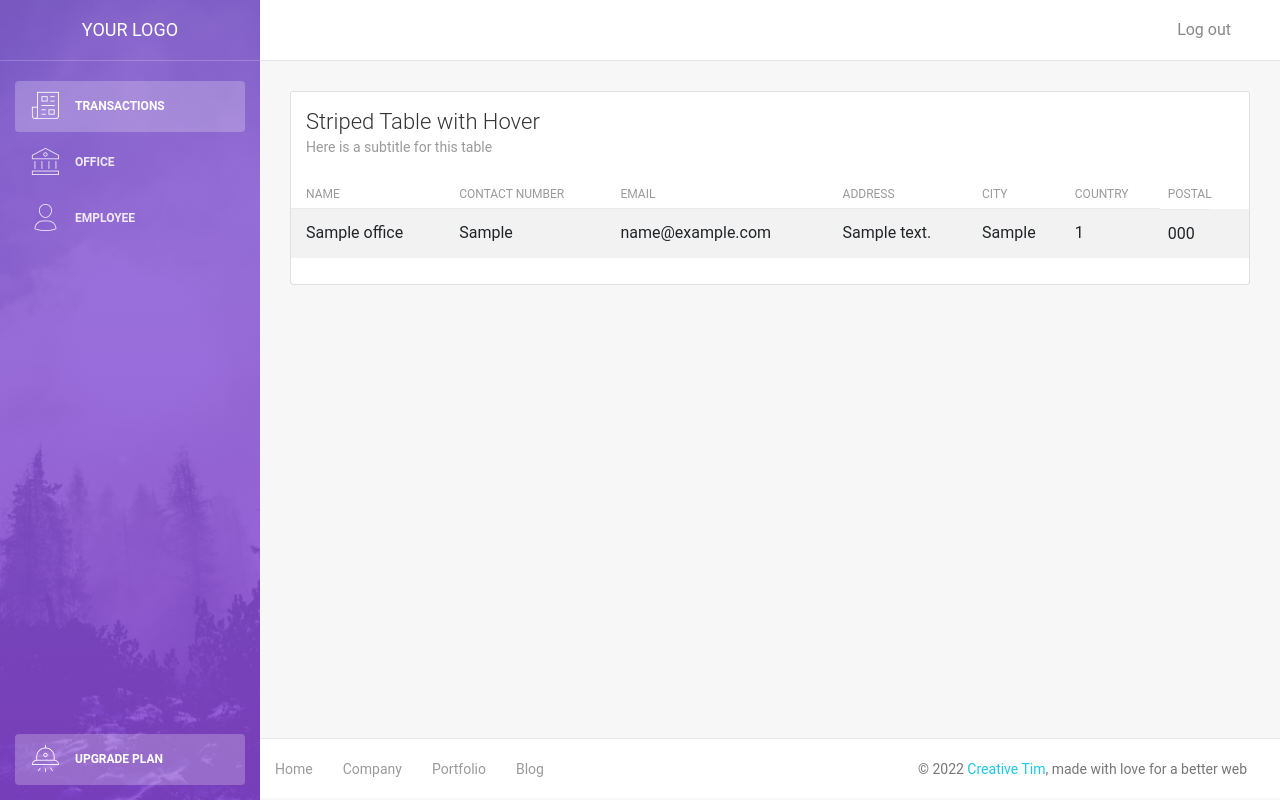
After one commit to maemendoza123/recordsapp, a PHP site: page /office.php in a window 1280 px wide. The commit adds this page. Run offline with PHP 8.4, Linux system fonts and the light colour scheme; tables that the repository leaves empty or names only in its code hold one stand-in row (values such as "Sample post"); some libraries are stand-ins or nearby versions.

Commit message:
done directory_navsidebar,database config,and list of office

```diff
--- /dev/null
+++ b/config/config.php
@@ -0,0 +1,6 @@
+<?php
+define ('ROOT_URL', 'http://127.0.0.1:8000');
+define ('DB_HOST' , 'localhost');
+define ('DB_USER' , 'root');
+define ('DB_PASS' , '');
+define ('DB_NAME' , 'recordsapp_db');
--- /dev/null
+++ b/config/db.php
@@ -0,0 +1,8 @@
+<?php
+
+$conn = mysqli_connect(DB_HOST, DB_USER, DB_PASS, DB_NAME);
+
+if(mysqli_connect_errno()){
+    echo 'Failed to connect to MySQL' . mysqli_connect_errno();
+
+}
--- /dev/null
+++ b/includes/navbar.php
@@ -0,0 +1,68 @@
+
+
+
+<nav class="navbar navbar-expand-lg " color-on-scroll="500">
+                <div class="container-fluid">
+                    <!-- <a class="navbar-brand" href="#pablo">Template</a>
+                    <button href="" class="navbar-toggler navbar-toggler-right" type="button" data-toggle="collapse" aria-controls="navigation-index" aria-expanded="false" aria-label="Toggle navigation">
+                        <span class="navbar-toggler-bar burger-lines"></span>
+                        <span class="navbar-toggler-bar burger-lines"></span>
+                        <span class="navbar-toggler-bar burger-lines"></span>
+                    </button> -->
+                    <div class="collapse navbar-collapse justify-content-end" id="navigation">
+                        <!-- <ul class="nav navbar-nav mr-auto">
+                            <li class="nav-item">
+                                <a href="#" class="nav-link" data-toggle="dropdown">
+                                    <i class="nc-icon nc-palette"></i>
+                                    <span class="d-lg-none">Dashboard</span>
+                                </a>
+                            </li>
+                            <li class="dropdown nav-item">
+                                <a href="#" class="dropdown-toggle nav-link" data-toggle="dropdown">
+                                    <i class="nc-icon nc-planet"></i>
+                                    <span class="notification">5</span>
+                                    <span class="d-lg-none">Notification</span>
+                                </a>
+                                <ul class="dropdown-menu">
+                                    <a class="dropdown-item" href="#">Notification 1</a>
+                                    <a class="dropdown-item" href="#">Notification 2</a>
+                                    <a class="dropdown-item" href="#">Notification 3</a>
+                                    <a class="dropdown-item" href="#">Notification 4</a>
+                                    <a class="dropdown-item" href="#">Another notification</a>
+                                </ul>
+                            </li>
+                            <li class="nav-item">
+                                <a href="#" class="nav-link">
+                                    <i class="nc-icon nc-zoom-split"></i>
+                                    <span class="d-lg-block">&nbsp;Search</span>
+                                </a>
+                            </li>
+                        </ul> -->
+                        <ul class="navbar-nav ml-auto">
+                            <!-- <li class="nav-item">
+                                <a class="nav-link" href="#pablo">
+                                    <span class="no-icon">Account</span>
+                                </a>
+                            </li>
+                            <li class="nav-item dropdown">
+                                <a class="nav-link dropdown-toggle" href="http://example.com" id="navbarDropdownMenuLink" data-toggle="dropdown" aria-haspopup="true" aria-expanded="false">
+                                    <span class="no-icon">Dropdown</span>
+                                </a>
+                                <div class="dropdown-menu" aria-labelledby="navbarDropdownMenuLink">
+                                    <a class="dropdown-item" href="#">Action</a>
+                                    <a class="dropdown-item" href="#">Another action</a>
+                                    <a class="dropdown-item" href="#">Something</a>
+                                    <a class="dropdown-item" href="#">Something else here</a>
+                                    <div class="divider"></div>
+                                    <a class="dropdown-item" href="#">Separated link</a>
+                                </div>
+                            </li> -->
+                            <li class="nav-item">
+                                <a class="nav-link" href="#pablo">
+                                    <span class="no-icon">Log out</span>
+                                </a>
+                            </li>
+                        </ul>
+                    </div>
+                </div>
+            </nav>
--- /dev/null
+++ b/includes/sidebar.php
@@ -0,0 +1,34 @@
+
+
+<div class="logo">
+                    <a href="javascript:;" class="simple-text">
+                      Your Logo
+                    </a>
+                </div>
+                <ul class="nav">
+                    <li class="nav-item active">
+                        <a class="nav-link" href="dashboard.html">
+                            <i class="nc-icon nc-icon nc-paper-2"></i>
+                            <p>Transactions</p>
+                        </a>
+                    </li>
+                    <li>
+                        <a class="nav-link" href="office.php">
+                            <i class="nc-icon nc-bank"></i>
+                            <p>Office</p>
+                        </a>
+                    </li>
+                    <li>
+                        <a class="nav-link" href="./user.html">
+                            <i class="nc-icon nc-single-02"></i>
+                            <p>Employee</p>
+                        </a>
+                    </li>
+
+                    <li class="nav-item active active-pro">
+                        <a class="nav-link active" href="javascript:;">
+                            <i class="nc-icon nc-alien-33"></i>
+                            <p>Upgrade Plan</p>
+                        </a>
+                    </li>
+                </ul>
--- a/template.html
+++ b/office.php
@@ -3,8 +3,8 @@
 
 <head>
     <meta charset="utf-8" />
-    <link rel="apple-touch-icon" sizes="76x76" href="../assets/img/apple-icon.png">
-    <link rel="icon" type="image/png" href="../assets/img/favicon.ico">
+    <link rel="apple-touch-icon" sizes="76x76" href="assets/img/apple-icon.png">
+    <link rel="icon" type="image/png" href="assets/img/favicon.ico">
     <meta http-equiv="X-UA-Compatible" content="IE=edge,chrome=1" />
     <title>Light Bootstrap Dashboard - Free Bootstrap 4 Admin Dashboard by Creative Tim</title>
     <meta content='width=device-width, initial-scale=1.0, maximum-scale=1.0, user-scalable=0, shrink-to-fit=no' name='viewport' />
@@ -12,13 +12,34 @@
     <link href="https://fonts.googleapis.com/css?family=Montserrat:400,700,200" rel="stylesheet" />
     <link rel="stylesheet" href="https://maxcdn.bootstrapcdn.com/font-awesome/latest/css/font-awesome.min.css" />
     <!-- CSS Files -->
-    <link href="../assets/css/bootstrap.min.css" rel="stylesheet" />
-    <link href="../assets/css/light-bootstrap-dashboard.css?v=2.0.0 " rel="stylesheet" />
+    <link href="assets/css/bootstrap.min.css" rel="stylesheet" />
+    <link href="assets/css/light-bootstrap-dashboard.css?v=2.0.0 " rel="stylesheet" />
     <!-- CSS Just for demo purpose, don't include it in your project -->
-    <link href="../assets/css/demo.css" rel="stylesheet" />
+    <link href="assets/css/demo.css" rel="stylesheet" />
 </head>
 
 <body>
+    <?php
+        require('config/config.php');
+        require('config/db.php');
+
+        // Create Query
+        $query = 'SELECT * FROM office ORDER BY name' ;
+
+        // Get the result
+        $result = mysqli_query($conn, $query);
+
+        // Fetch the data
+        $offices = mysqli_fetch_all($result, MYSQLI_ASSOC);
+
+        // Free result
+        mysqli_free_result($result);
+
+        // Close the connection
+        mysqli_close($conn);
+
+    ?>
+
     <div class="wrapper">
         <div class="sidebar" data-image="../assets/img/sidebar-5.jpg">
             <!--
@@ -27,7 +48,8 @@
         Tip 2: you can also add an image using data-image tag
     -->
             <div class="sidebar-wrapper">
-                <div class="logo">
+               <?php include('includes/sidebar.php'); ?>
+                <!-- <div class="logo">
                     <a href="javascript:;" class="simple-text">
                       Your Logo
                     </a>
@@ -52,12 +74,13 @@
                             <p>Upgrade plan</p>
                         </a>
                     </li>
-                </ul>
+                </ul> -->
             </div>
         </div>
         <div class="main-panel">
             <!-- Navbar -->
-            <nav class="navbar navbar-expand-lg " color-on-scroll="500">
+            <?php include('includes/navbar.php'); ?>
+            <!-- <nav class="navbar navbar-expand-lg " color-on-scroll="500">
                 <div class="container-fluid">
                     <a class="navbar-brand" href="#pablo">Template</a>
                     <button href="" class="navbar-toggler navbar-toggler-right" type="button" data-toggle="collapse" aria-controls="navigation-index" aria-expanded="false" aria-label="Toggle navigation">
@@ -121,11 +144,47 @@
                         </ul>
                     </div>
                 </div>
-            </nav>
+            </nav> -->
             <!-- End Navbar -->
             <div class="content">
                 <div class="container-fluid">
                     <div class="section">
+                    </div>
+                    <div class = "row">
+                    <div class="col-md-12">
+                            <div class="card strpied-tabled-with-hover">
+                                <div class="card-header ">
+                                    <h4 class="card-title">Striped Table with Hover</h4>
+                                    <p class="card-category">Here is a subtitle for this table</p>
+                                </div>
+                                <div class="card-body table-full-width table-responsive">
+                                    <table class="table table-hover table-striped">
+                                        <thead>
+                                            <th>Name</th>
+                                            <th>Contact Number</th>
+                                            <th>Email</th>
+                                            <th>Address</th>
+                                            <th>City</th>
+                                            <th>Country</th>
+                                            <th>Postal</th>
+                                            </thead>
+                                        <tbody>
+                                            <?php foreach($offices as $office): ?>
+                                            <tr>
+                                                <td><?php echo $office['name']; ?></td>
+                                                <td><?php echo $office['contactnum']; ?></td>
+                                                <td><?php echo $office['email']; ?></td>
+                                                <td><?php echo $office['address']; ?></td>
+                                                <td><?php echo $office['city']; ?></td>
+                                                <td><?php echo $office['country']; ?></td>
+                                                <td><?php echo $office['postal']; ?></td>
+                                            </tr>
+                                            <?php endforeach ?>
+                                        </tbody>
+                                    </table>
+                                </div>
+                            </div>
+                        </div>
                     </div>
                 </div>
             </div>
@@ -247,20 +306,20 @@
  -->
 </body>
 <!--   Core JS Files   -->
-<script src="../assets/js/core/jquery.3.2.1.min.js" type="text/javascript"></script>
-<script src="../assets/js/core/popper.min.js" type="text/javascript"></script>
-<script src="../assets/js/core/bootstrap.min.js" type="text/javascript"></script>
+<script src="assets/js/core/jquery.3.2.1.min.js" type="text/javascript"></script>
+<script src="assets/js/core/popper.min.js" type="text/javascript"></script>
+<script src="assets/js/core/bootstrap.min.js" type="text/javascript"></script>
 <!--  Plugin for Switches, full documentation here: http://www.jque.re/plugins/version3/bootstrap.switch/ -->
-<script src="../assets/js/plugins/bootstrap-switch.js"></script>
+<script src="assets/js/plugins/bootstrap-switch.js"></script>
 <!--  Google Maps Plugin    -->
 <script type="text/javascript" src="https://maps.googleapis.com/maps/api/js?key=YOUR_KEY_HERE"></script>
 <!--  Chartist Plugin  -->
-<script src="../assets/js/plugins/chartist.min.js"></script>
+<script src="assets/js/plugins/chartist.min.js"></script>
 <!--  Notifications Plugin    -->
-<script src="../assets/js/plugins/bootstrap-notify.js"></script>
+<script src="assets/js/plugins/bootstrap-notify.js"></script>
 <!-- Control Center for Light Bootstrap Dashboard: scripts for the example pages etc -->
-<script src="../assets/js/light-bootstrap-dashboard.js?v=2.0.0 " type="text/javascript"></script>
+<script src="assets/js/light-bootstrap-dashboard.js?v=2.0.0 " type="text/javascript"></script>
 <!-- Light Bootstrap Dashboard DEMO methods, don't include it in your project! -->
-<script src="../assets/js/demo.js"></script>
+<script src="assets/js/demo.js"></script>
 
 </html>
```
Also changed, not shown: index.php (added, +268 -0 lines), changelog.md.
